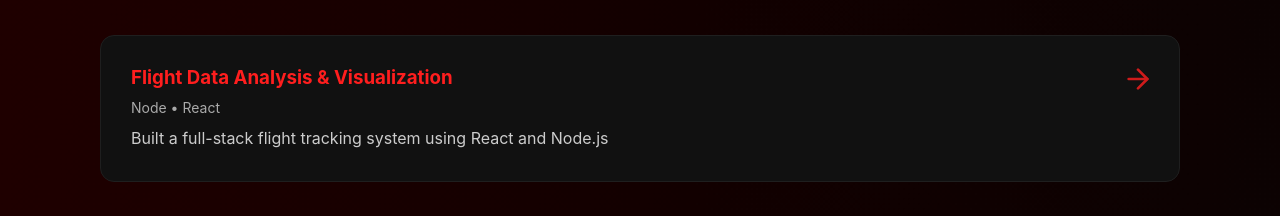
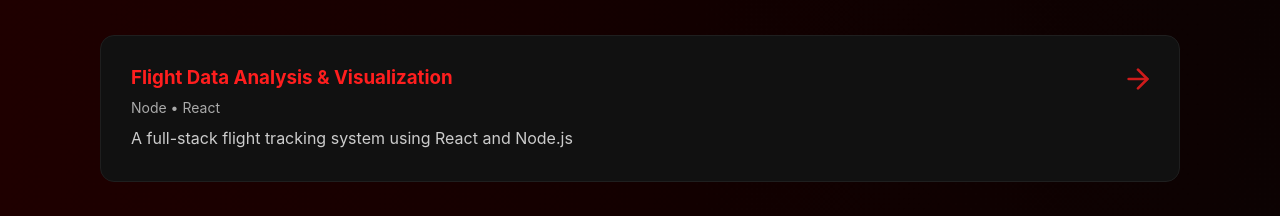
Before and after one commit to MRhacksalive/aditya-portfolio, a React (Vite) app: page / in a window 1280 px wide. Shown: the part 3505-3721 px from the top of the page. Built offline with nearby package versions, Linux system fonts and the light colour scheme.

Commit message:
fixing projectsf1

```diff
--- a/src/components/Projects.jsx
+++ b/src/components/Projects.jsx
@@ -46,7 +46,7 @@
 {
 title:"Flight Data Analysis & Visualization",
 stack:"Node • React",
-short:"Built a full-stack flight tracking system using React and Node.js",
+short:"A full-stack flight tracking system using React and Node.js",
 description:`
 Built a full-stack flight tracking system using React and Node.js, integrating real-time aviation data APIs to monitor live aircraft movement.
 Developed interactive map visualizations for tracking flight paths and positions, enabling intuitive exploration of flight data.
```
